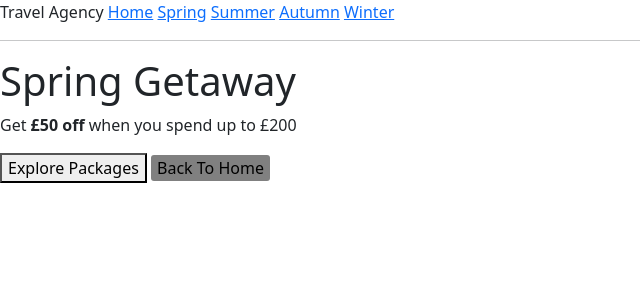
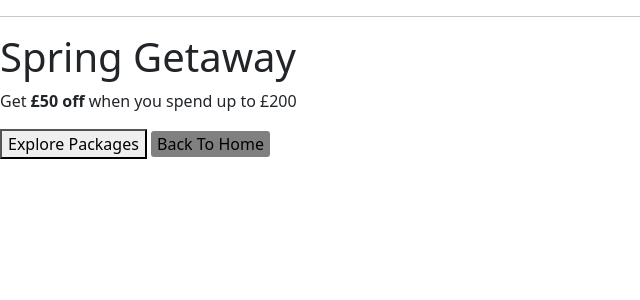
Before and after one commit to Prezbean/travel-agency, a Flask app: page /spring in a window 1280 px wide. Shown: the top 300 px of the page, without its empty margins (0-640 px from the left). Run offline with Flask 3, Linux system fonts and the light colour scheme; parts of the project's set-up code (start-up, migrations or seed data) failed here and were passed over.

Commit message:
[travel_agency]

```diff
--- a/app/templates/base.html
+++ b/app/templates/base.html
@@ -8,13 +8,6 @@
         {% endif %}
     </head>
     <body>
-        <div>Travel Agency  <!-- start of the naviagtion bar -->
-            <a href="{{url_for('home')}}">Home</a>    <!-- creates a link to the home page of the website -->
-            <a href="{{url_for('spring')}}">Spring</a>
-            <a href="{{url_for('summer')}}">Summer</a>
-            <a href="{{url_for('autumn')}}">Autumn</a>
-            <a href="{{url_for('winter')}}">Winter</a>
-        </div>
         <hr>
         {% block content %}{% endblock %}
     </body>
```
Also changed, not shown: app/templates/home.html (+12 -1 lines).
